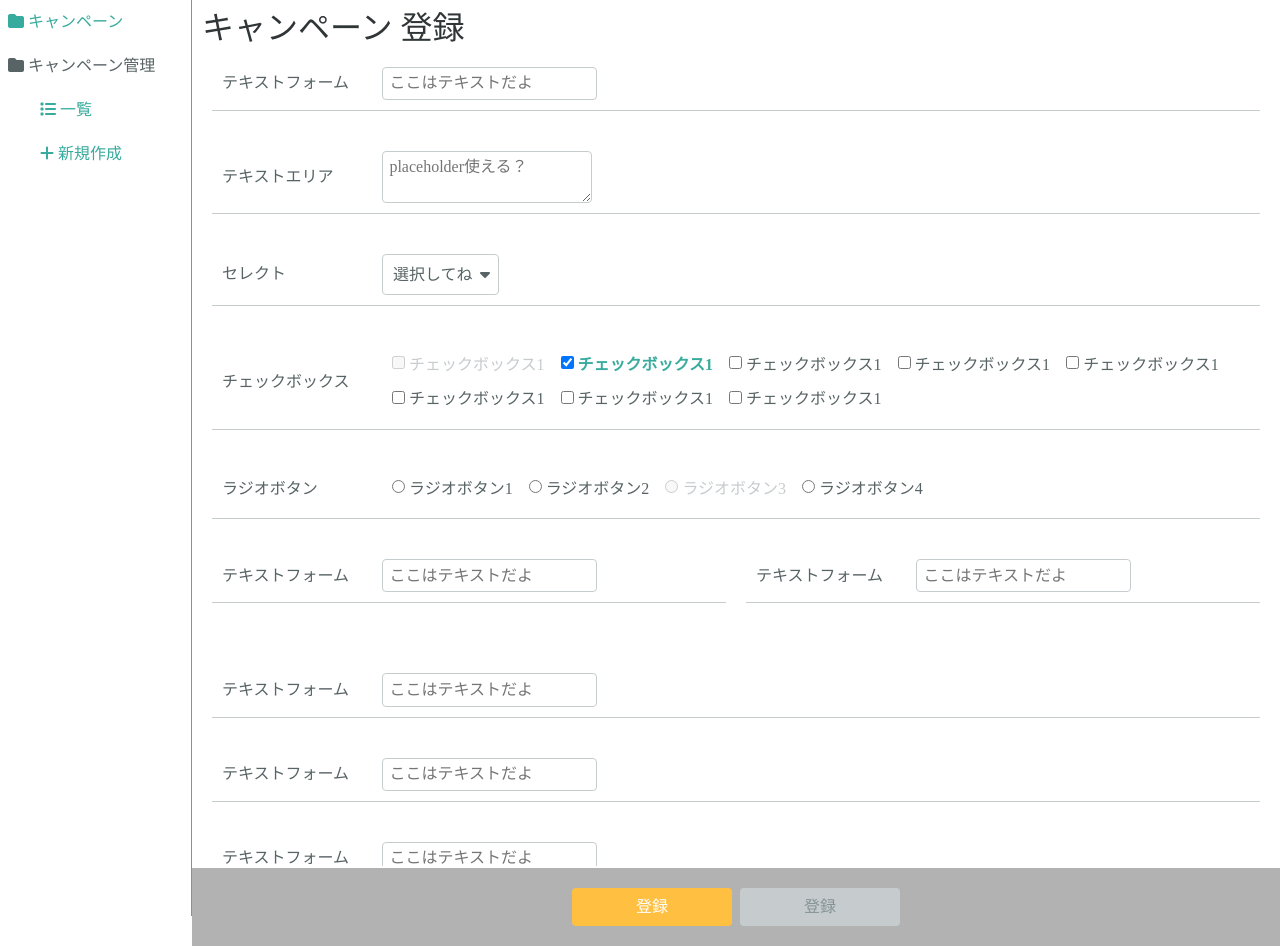
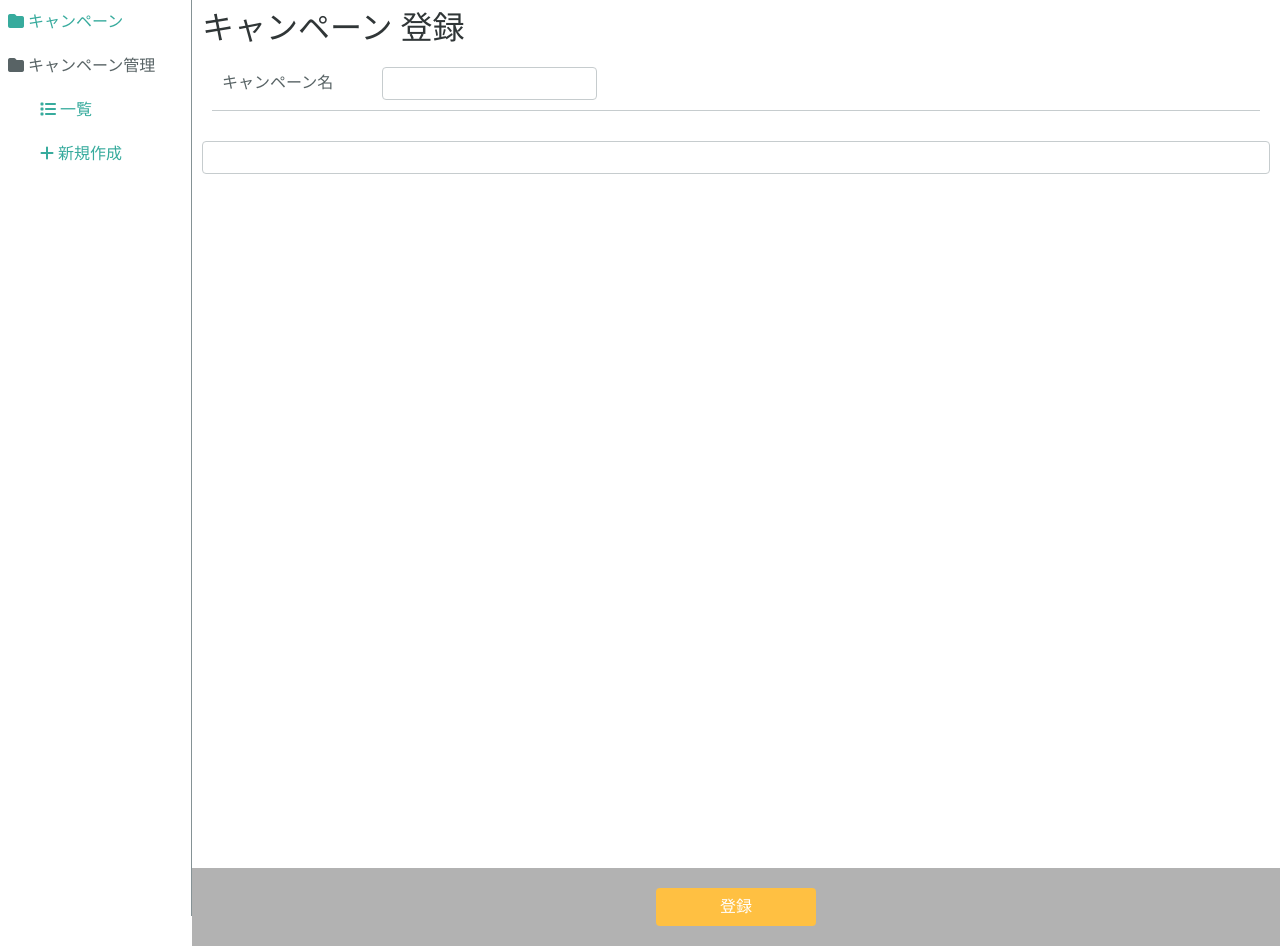
Before and after one commit to mamoru-reo/ebichan, a Django app: template campaign/templates/campaign/form.html in a window 1280 px wide. Shown: the part 30-976 px from the top of the page. Run offline with Django 3.2, Linux system fonts and the light colour scheme; the template is opened without the code that fills it, so the values that code supplies are empty, except form fields; tables that the repository leaves empty hold one stand-in row (values such as "Sample post"); form fields are guessed from the names that the template uses; some libraries are stand-ins or nearby versions.

Commit message:
キャンペーン登録フォームを実装

```diff
--- a/campaign/models.py
+++ b/campaign/models.py
@@ -9,8 +9,8 @@ import uuid
 
 class Campaign(models.Model):
   name = models.TextField(blank=True)  #キャンペーン名
-  budget = models.IntegerField(blank=True)  # 予算
-  purpose = models.TextField(blank=True)  # 目的
+  budget = models.IntegerField(blank=True, null=True)  # 予算
+  purpose = models.TextField(blank=True, null=True)  # 目的
   created = models.DateTimeField(default=timezone.now)
   modified = models.DateTimeField(blank=True, null=True)
   campany = models.ForeignKey(
--- a/campaign/templates/campaign/form.html
+++ b/campaign/templates/campaign/form.html
@@ -3,95 +3,19 @@
 <section>
 	<h1>キャンペーン 登録</h1>
 	<section class="form">
-		<form>
+		<form method="POST">
+			{{ form.errors.message }}
 			<div class="formtable">
 				<div class="row">
 					<div class="clm">
-						<div class="ttl">テキストフォーム</div>
-						<div class="ctt"><input type="text" placeholder="ここはテキストだよ"></div>
-					</div>
-				</div>
-				<div class="row">
-					<div class="clm">
-						<div class="ttl">テキストエリア</div>
-						<div class="ctt"><textarea placeholder="placeholder使える？"></textarea></div>
-					</div>
-				</div>
-				<div class="row">
-					<div class="clm">
-						<div class="ttl">セレクト</div>
-						<div class="ctt">
-							<div class="selectbox"><select>
-									<option val="">選択してね</option>
-									<option val="1">おはやし</option>
-									<option val="2">もやもや</option>
-									<option val="3">おっほっほ</option>
-								</select></div>
-						</div>
-					</div>
-				</div>
-				<div class="row">
-					<div class="clm">
-						<div class="ttl">チェックボックス</div>
-						<div class="ctt">
-							<div class="lablesbox">
-								<span class="item"><input type="checkbox" name="001" id="select-item-name-1" disabled /><label for="select-item-name-1">チェックボックス1</label></span>
-								<span class="item"><input type="checkbox" name="001" id="select-item-name-2" checked /><label for="select-item-name-2">チェックボックス1</label></span>
-								<span class="item"><input type="checkbox" name="001" id="select-item-name-3" /><label for="select-item-name-3">チェックボックス1</label></span>
-								<span class="item"><input type="checkbox" name="001" id="select-item-name-4" /><label for="select-item-name-4">チェックボックス1</label></span>
-								<span class="item"><input type="checkbox" name="001" id="select-item-name-4" /><label for="select-item-name-4">チェックボックス1</label></span>
-								<span class="item"><input type="checkbox" name="001" id="select-item-name-4" /><label for="select-item-name-4">チェックボックス1</label></span>
-								<span class="item"><input type="checkbox" name="001" id="select-item-name-4" /><label for="select-item-name-4">チェックボックス1</label></span>
-								<span class="item"><input type="checkbox" name="001" id="select-item-name-4" /><label for="select-item-name-4">チェックボックス1</label></span>
-							</div>
-						</div>
-					</div>
-				</div>
-				<div class="row">
-					<div class="clm">
-						<div class="ttl">ラジオボタン</div>
-						<div class="ctt">
-							<div class="lablesbox">
-								<span class="item"><input type="radio" name="001" id="radio-item-name-01" /><label for="radio-item-name-01">ラジオボタン1</label></span>
-								<span class="item"><input type="radio" name="001" id="radio-item-name-02" /><label for="radio-item-name-02">ラジオボタン2</label></span>
-								<span class="item"><input type="radio" name="001" id="radio-item-name-03" disabled /><label for="radio-item-name-03">ラジオボタン3</label></span>
-								<span class="item"><input type="radio" name="001" id="radio-item-name-04" /><label for="radio-item-name-04">ラジオボタン4</label></span>
-							</div>
-						</div>
-					</div>
-				</div>
-				<div class="row">
-					<div class="clm">
-						<div class="ttl">テキストフォーム</div>
-						<div class="ctt"><input type="text" placeholder="ここはテキストだよ"></div>
-					</div>
-					<div class="clm">
-						<div class="ttl">テキストフォーム</div>
-						<div class="ctt"><input type="text" placeholder="ここはテキストだよ"></div>
-					</div>
-				</div>
-				<div class="row">
-				</div>
-				<div class="row">
-					<div class="clm">
-						<div class="ttl">テキストフォーム</div>
-						<div class="ctt"><input type="text" placeholder="ここはテキストだよ"></div>
-					</div>
-				</div>
-				<div class="row">
-					<div class="clm">
-						<div class="ttl">テキストフォーム</div>
-						<div class="ctt"><input type="text" placeholder="ここはテキストだよ"></div>
-					</div>
-				</div>
-				<div class="row">
-					<div class="clm">
-						<div class="ttl">テキストフォーム</div>
-						<div class="ctt"><input type="text" placeholder="ここはテキストだよ"></div>
+						<div class="ttl">キャンペーン名</div>
+						<div class="ctt">{{ form.name }}</div>
 					</div>
 				</div>
 			</div>
-			<div class="formsend"><button class="yellow">登録</button><button class="yellow" disabled>登録</button></div>
+			{{ form.campany_id }}
+			{% csrf_token %}
+			<div class="formsend"><button class="yellow">登録</button></div>
 		</form>
 	</section>
 </section>
```
Also changed, not shown: campaign/forms.py (+4 -3 lines).
